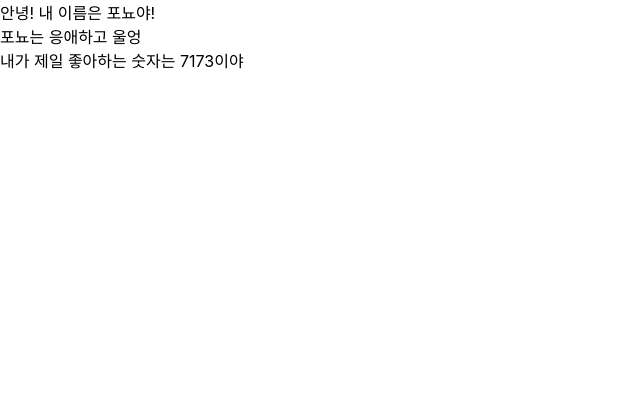
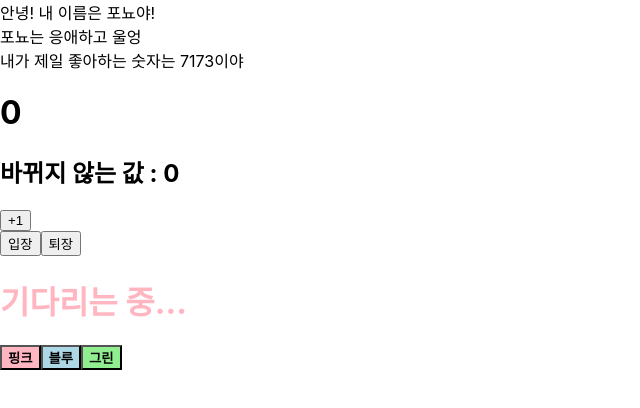
Before and after one commit to sookyeongyeom/the-art-of-react, a React (Create React App) app: page / in a window 1280 px wide. Shown: the top 408 px of the page, without its empty margins (0-640 px from the left). Built offline with nearby package versions, Linux system fonts and the light colour scheme.

Commit message:
:books: p118

```diff
--- a/src/App.js
+++ b/src/App.js
@@ -2,13 +2,19 @@
 // import { Component } from 'react';
 import './App.css';
 import MyComponent from './MyComponent';
+import Counter from './Counter';
+import Say from './Say';
 // import { Fragment } from 'react';
 
 const App = () => {
   return (
-    <MyComponent name="포뇨" favoriteNumber={7173}>
-      응애
-    </MyComponent>
+    <>
+      <MyComponent name="포뇨" favoriteNumber={7173}>
+        응애
+      </MyComponent>
+      <Counter></Counter>
+      <Say></Say>
+    </>
   );
 };
 
--- /dev/null
+++ b/src/Counter.js
@@ -0,0 +1,49 @@
+import React, { Component } from 'react';
+
+class Counter extends Component {
+  //   // 클래스 컴포넌트에서 state 사용하기
+  //   constructor(props) {
+  //     // 리액트 Component 클래스의 생성자 함수 호출 - 필수
+  //     super(props);
+  //     // state 초깃값 설정하기 - 객체 형식
+  //     this.state = {
+  //       number: 0,
+  //       fixedNumber: 0,
+  //     };
+  //   }
+  // 위 내용은 간략하게 아래와 같이 적을 수 있음
+  state = {
+    number: 0,
+    fixedNumber: 0,
+  };
+  render() {
+    const { number, fixedNumber } = this.state;
+    return (
+      <div>
+        <h1>{number}</h1>
+        <h2>바뀌지 않는 값 : {fixedNumber}</h2>
+        <button
+          onClick={() => {
+            this.setState((prevState) => {
+              return {
+                number: prevState.number + 1,
+              };
+            });
+            this.setState(
+              (prevState) => ({
+                number: prevState.number + 1,
+              }),
+              () => {
+                alert('방금 두번째 setState가 호출됐어!');
+              }
+            );
+          }}
+        >
+          +1
+        </button>
+      </div>
+    );
+  }
+}
+
+export default Counter;
--- /dev/null
+++ b/src/Say.js
@@ -0,0 +1,27 @@
+import React from 'react';
+import { useState } from 'react';
+
+const Say = () => {
+  // 배열 비구조화 할당
+  const [message, setMessage] = useState('기다리는 중...');
+  const onClickEnter = () => setMessage('안녕!');
+  const onClickLeave = () => setMessage('잘가!');
+
+  const [color, setColor] = useState('lightpink');
+
+  return (
+    <div>
+      <button onClick={onClickEnter}>입장</button>
+      <button onClick={onClickLeave}>퇴장</button>
+      <h1 style={{ color }}>{message}</h1>
+      {/* prettier-ignore */}
+      <button style={{ background: 'lightpink', fontWeight: 'bold' }} onClick={() => setColor('lightpink')}>핑크</button>
+      {/* prettier-ignore */}
+      <button style={{ background: 'lightblue', fontWeight: 'bold' }} onClick={() => setColor('lightblue')}>블루</button>
+      {/* prettier-ignore */}
+      <button style={{ background: 'lightgreen', fontWeight: 'bold' }} onClick={() => setColor('lightgreen')}>그린</button>
+    </div>
+  );
+};
+
+export default Say;
```
Also changed, not shown: 1 other file (tests, documents, lock files or other folders).
